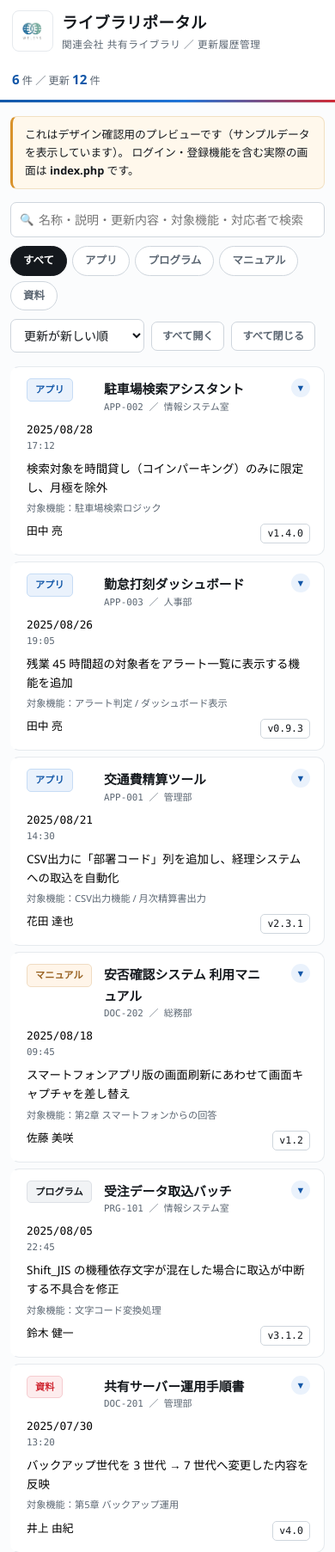
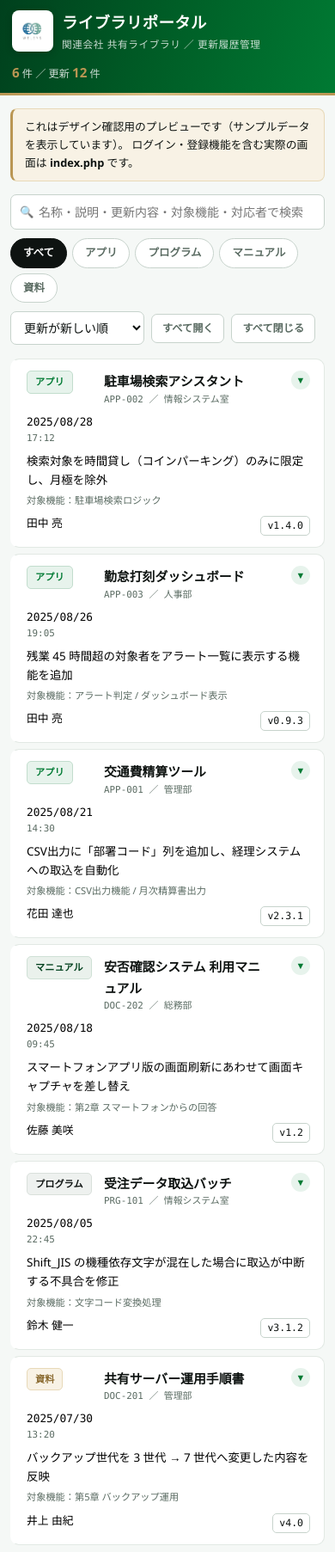
Before and after one commit to tatsuyahanada-eng/MusicLyrics, a PHP site: page /preview.html in a window 390 px wide. Shown: the top 1805 px of the page at 86% size. Run offline with PHP 8.4, Linux system fonts and the light colour scheme.

Commit message:
Recolor the portal in Celtics green, deep green, white and black
Replaces the blue/red accent palette with the Boston Celtics colours while
keeping the content area white.

- :root now defines green (#007a33), bright green, deep green (#00401d), gold
  (#ba9653) and near-black (#0e1311) as the whole palette; every hardcoded
  blue/red value in the stylesheet was swapped for a token
- Header becomes a deep-green bar with a gold rule, white title, gold primary
  button and outlined secondary; the role badge reads gold for admin, white for
  viewer
- Login, setup and offline pages sit on a deep-green field with a white card and
  gold top edge
- Gold marks the highlighted states: open row, its chevron, the latest entry in
  a timeline, the toast rule; deep green marks section headings and labels
- Category and update-kind badges regrouped into green / deep green / gold /
  neutral; muted crimson is kept only for required marks, bug-fix entries,
  delete actions, errors and suspended accounts, where colour carries meaning
- Restored the missing tab style (settings) as a green underline, and fixed the
  header wrapping on narrow screens
- theme-color and manifest theme updated to #007a33; asset and service-worker
  cache versions bumped to v4 so clients pick up the new stylesheet

Checked in the browser at desktop and phone widths across the list, expanded
row, modal, settings and login screens, plus the static preview.

Co-Authored-By: Claude Opus 5 <noreply@anthropic.com>
Claude-Session: https://claude.ai/code/session_01Ca8ksNANpQNRdpec5rMJ66

```diff
--- a/library-portal/assets/library.css
+++ b/library-portal/assets/library.css
@@ -5,18 +5,29 @@
    ============================================================ */
 
 :root {
+  /* --- ベース（白 + わずかに緑を含んだ無彩色） --- */
   --lp-white: #ffffff;
-  --lp-bg: #fbfcfd;
-  --lp-ink: #14181d;          /* 黒（見出し・本文） */
-  --lp-ink-soft: #5b6672;
-  --lp-line: #e6eaee;
-  --lp-line-strong: #cfd6dd;
+  --lp-bg: #f5f8f6;
+  --lp-ink: #0e1311;            /* ブラック（見出し・本文） */
+  --lp-ink-soft: #5a6b62;
+  --lp-line: #e2e9e4;
+  --lp-line-strong: #c7d3cc;
 
-  --lp-blue: #1257a8;
-  --lp-blue-bright: #1f74d8;
-  --lp-blue-soft: #eaf2fc;
-  --lp-red: #d02a35;
-  --lp-red-soft: #fdeced;
+  /* --- ブランドカラー（ボストン・セルティックス） --- */
+  --lp-green: #007a33;          /* セルティックス グリーン：主要アクション */
+  --lp-green-bright: #0f9b48;   /* ホバー・強調 */
+  --lp-green-soft: #e7f3ec;     /* 淡い緑の面 */
+  --lp-green-line: #c2ddcd;     /* 淡い緑の枠線 */
+  --lp-deep: #00401d;           /* ディープグリーン：見出しの強調・区切り */
+  --lp-gold: #ba9653;           /* ゴールド：ハイライト・展開中の目印 */
+  --lp-gold-dark: #8a6a2f;      /* ゴールド（文字用） */
+  --lp-gold-soft: #f8f2e5;
+  --lp-gold-line: #e8d9b8;
+
+  /* --- 注意・エラー（機能上の識別のため最小限で使用） --- */
+  --lp-danger: #9e2a2b;
+  --lp-danger-soft: #fbeded;
+  --lp-danger-line: #eecccc;
 
   --lp-radius: 10px;
   --lp-ease: cubic-bezier(.22, .61, .36, 1);
@@ -38,15 +49,15 @@
 
 /* ---------- Header ---------- */
 .lp-header {
-  background: var(--lp-white);
-  border-bottom: 1px solid var(--lp-line);
+  background: linear-gradient(105deg, var(--lp-deep) 0%, #005c26 46%, var(--lp-green) 100%);
   position: sticky; top: 0; z-index: 30;
+  color: #fff;
 }
 .lp-header::after {
   content: "";
   display: block;
   height: 3px;
-  background: linear-gradient(90deg, var(--lp-blue) 0%, var(--lp-blue-bright) 55%, var(--lp-red) 100%);
+  background: linear-gradient(90deg, var(--lp-gold) 0%, #d8bd83 45%, var(--lp-gold) 100%);
 }
 .lp-header-inner {
   max-width: 1240px; margin: 0 auto;
@@ -54,17 +65,18 @@
   display: flex; align-items: center; justify-content: space-between;
   gap: 18px; flex-wrap: wrap;
 }
-.lp-title { display: flex; align-items: center; gap: 13px; font-size: 1.4rem; font-weight: 700; letter-spacing: .02em; }
+.lp-title { display: flex; align-items: center; gap: 13px; font-size: 1.4rem; font-weight: 700; letter-spacing: .02em; color: #fff; }
 .lp-title-logo {
   width: 60px; height: 60px; object-fit: contain;
   border-radius: 8px; background: #fff; padding: 3px;
-  border: 1px solid var(--lp-line); flex-shrink: 0;
+  border: 1px solid rgba(255, 255, 255, .35); flex-shrink: 0;
+  box-shadow: 0 2px 8px rgba(0, 0, 0, .18);
 }
 .lp-title-text { display: flex; flex-direction: column; }
-.lp-title-sub { font-size: .73rem; font-weight: 500; color: var(--lp-ink-soft); letter-spacing: .05em; margin-top: 1px; }
+.lp-title-sub { font-size: .73rem; font-weight: 500; color: rgba(255, 255, 255, .78); letter-spacing: .05em; margin-top: 1px; }
 .lp-header-actions { display: flex; align-items: center; gap: 14px; }
-.lp-count { font-size: .76rem; color: var(--lp-ink-soft); }
-.lp-count strong { color: var(--lp-blue); font-size: .95rem; }
+.lp-count { font-size: .76rem; color: rgba(255, 255, 255, .8); }
+.lp-count strong { color: var(--lp-gold); font-size: .95rem; }
 
 /* ---------- Buttons ---------- */
 .lp-btn {
@@ -177,10 +201,10 @@
   border-radius: 5px; padding: 3px 9px; white-space: nowrap;
   border: 1px solid;
 }
-.lp-cat-app  { background: var(--lp-blue-soft); border-color: #c6dcf5; color: var(--lp-blue); }
-.lp-cat-prg  { background: #f1f3f5; border-color: #dde1e6; color: var(--lp-ink); }
-.lp-cat-doc  { background: var(--lp-red-soft); border-color: #f6ccd0; color: var(--lp-red); }
-.lp-cat-man  { background: #fff5e9; border-color: #f0dcc2; color: #97601f; }
+.lp-cat-app  { background: var(--lp-green-soft); border-color: var(--lp-green-line); color: var(--lp-green); }
+.lp-cat-prg  { background: #eef1ef; border-color: #d9e0db; color: var(--lp-ink); }
+.lp-cat-doc  { background: var(--lp-gold-soft); border-color: var(--lp-gold-line); color: var(--lp-gold-dark); }
+.lp-cat-man  { background: #eaf1ec; border-color: #cfe0d5; color: var(--lp-deep); }
 
 .lp-ver {
   display: inline-block;
@@ -194,15 +218,15 @@
   width: 22px; height: 22px; justify-self: end;
   display: grid; place-items: center;
   border-radius: 50%;
-  color: var(--lp-blue);
-  background: var(--lp-blue-soft);
+  color: var(--lp-green);
+  background: var(--lp-green-soft);
   font-size: .68rem;
   transition: transform .32s var(--lp-ease), background .2s var(--lp-ease), color .2s var(--lp-ease);
 }
 .lp-row.is-open .lp-chev {
   transform: rotate(180deg);
-  background: var(--lp-red-soft);
-  color: var(--lp-red);
+  background: var(--lp-gold-soft);
+  color: var(--lp-gold-dark);
 }
 
 /* ---------- Accordion body（開閉アニメーション） ---------- */
@@ -366,10 +390,17 @@
   .lp-toolbar-right { margin-left: 0; }
 }
 @media (max-width: 640px) {
-  .lp-header-inner { padding: 11px 14px; }
+  .lp-header-inner { padding: 11px 14px; gap: 10px; }
   .lp-title { font-size: 1.15rem; gap: 10px; }
   .lp-title-logo { width: 48px; height: 48px; }
   .lp-main { padding: 15px 12px 34px; }
+
+  /* 狭い画面ではヘッダーの操作列を1行にまとめる */
+  .lp-header-actions { width: 100%; flex-wrap: wrap; gap: 8px; }
+  .lp-count { order: -1; width: 100%; }
+  .lp-user { margin-left: auto; }
+  .lp-user-btn { flex-direction: row; align-items: center; gap: 8px; padding: 6px 10px; }
+  .lp-header .lp-btn { padding: 8px 13px; font-size: .82rem; }
 }
 
 /* 動きを抑える設定への配慮 */
@@ -450,24 +489,36 @@
   color: var(--lp-ink); text-decoration: none;
   padding: 9px 12px; border-radius: 6px;
 }
-.lp-user-menu-item:hover { background: var(--lp-blue-soft); color: var(--lp-blue); }
-.lp-user-menu-danger:hover { background: var(--lp-red-soft); color: var(--lp-red); }
+.lp-user-menu-item:hover { background: var(--lp-green-soft); color: var(--lp-green); }
+.lp-user-menu-danger:hover { background: var(--lp-danger-soft); color: var(--lp-danger); }
 @keyframes lp-menu-in { from { opacity: 0; transform: translateY(-5px); } to { opacity: 1; transform: translateY(0); } }
+
+/* ---------- 設定画面のセクションタブ ---------- */
+.lp-tabs {
+  display: flex; gap: 4px;
+  border-bottom: 1px solid var(--lp-line);
+  margin-bottom: 2px;
+}
+.lp-tab {
+  font-size: .82rem; font-weight: 700; color: var(--lp-ink-soft);
+  padding: 9px 16px; border-bottom: 3px solid transparent;
+}
+.lp-tab.is-active { color: var(--lp-deep); border-bottom-color: var(--lp-green); }
 
 /* ---------- 通知・注意書き ---------- */
 .lp-notice {
-  background: #fff8ec; border: 1px solid #f2e0c2; border-left: 3px solid #d9922b;
+  background: var(--lp-gold-soft); border: 1px solid var(--lp-gold-line); border-left: 3px solid var(--lp-gold);
   border-radius: 8px; padding: 10px 14px; font-size: .8rem; margin-bottom: 15px;
 }
 .lp-help {
   background: var(--lp-white); border: 1px solid var(--lp-line);
-  border-left: 3px solid var(--lp-blue);
+  border-left: 3px solid var(--lp-green);
   border-radius: 8px; padding: 11px 15px; font-size: .79rem;
-  color: #3c4550; margin: 14px 0 16px;
+  color: #3b4741; margin: 14px 0 16px;
 }
 .lp-form-error {
-  background: var(--lp-red-soft); border: 1px solid #f2ccd0;
-  border-radius: 7px; padding: 9px 12px; font-size: .78rem; color: var(--lp-red);
+  background: var(--lp-danger-soft); border: 1px solid var(--lp-danger-line);
+  border-radius: 7px; padding: 9px 12px; font-size: .78rem; color: var(--lp-danger);
 }
 .lp-field-note { font-size: .69rem; color: var(--lp-ink-soft); }
 .lp-mono { font-family: ui-monospace, Menlo, Consolas, monospace; font-size: .8rem; }
--- a/library-portal/index.php
+++ b/library-portal/index.php
@@ -21,8 +21,8 @@ $csrf    = csrf_token();
   <link rel="icon" href="assets/welsys-logo.jpg">
   <link rel="apple-touch-icon" href="assets/icon-192.png">
   <link rel="manifest" href="manifest.webmanifest">
-  <meta name="theme-color" content="#1257a8">
-  <link rel="stylesheet" href="assets/library.css?v=3">
+  <meta name="theme-color" content="#007a33">
+  <link rel="stylesheet" href="assets/library.css?v=4">
 </head>
 <body class="lp-body">
 
@@ -216,7 +216,7 @@ $csrf    = csrf_token();
       canEdit: <?= $isAdmin ? 'true' : 'false' ?>
     };
   </script>
-  <script src="assets/library.js?v=3"></script>
+  <script src="assets/library.js?v=4"></script>
   <script src="assets/pwa.js?v=1"></script>
 </body>
 </html>
--- a/library-portal/login.php
+++ b/library-portal/login.php
@@ -36,8 +36,8 @@ $to   = (string)($_GET['to'] ?? ($_POST['to'] ?? ''));
   <title>ログイン ｜ ライブラリポータル</title>
   <link rel="icon" href="assets/welsys-logo.jpg">
   <link rel="manifest" href="manifest.webmanifest">
-  <meta name="theme-color" content="#1257a8">
-  <link rel="stylesheet" href="assets/library.css?v=3">
+  <meta name="theme-color" content="#007a33">
+  <link rel="stylesheet" href="assets/library.css?v=4">
 </head>
 <body class="lp-body lp-body-auth">
   <main class="lp-auth">
--- a/library-portal/offline.html
+++ b/library-portal/offline.html
@@ -4,7 +4,8 @@
   <meta charset="UTF-8">
   <meta name="viewport" content="width=device-width, initial-scale=1.0">
   <title>オフライン ｜ ライブラリポータル</title>
-  <link rel="stylesheet" href="assets/library.css?v=3">
+  <meta name="theme-color" content="#007a33">
+  <link rel="stylesheet" href="assets/library.css?v=4">
 </head>
 <body class="lp-body lp-body-auth">
   <main class="lp-auth">
--- a/library-portal/preview.html
+++ b/library-portal/preview.html
@@ -5,7 +5,8 @@
   <meta name="viewport" content="width=device-width, initial-scale=1.0">
   <title>ライブラリポータル（デザインプレビュー）</title>
   <link rel="icon" href="assets/welsys-logo.jpg">
-  <link rel="stylesheet" href="assets/library.css?v=3">
+  <meta name="theme-color" content="#007a33">
+  <link rel="stylesheet" href="assets/library.css?v=4">
 </head>
 <body class="lp-body">
 
@@ -65,6 +66,6 @@
   <div id="toast" class="lp-toast" hidden></div>
 
   <script src="assets/sample-data.js?v=1"></script>
-  <script src="assets/library.js?v=3"></script>
+  <script src="assets/library.js?v=4"></script>
 </body>
 </html>
--- a/library-portal/service-worker.js
+++ b/library-portal/service-worker.js
@@ -5,10 +5,10 @@
      （利用者ごとに内容と権限が異なるため、端末に残さない方針）
    ・オフライン時はナビゲーションを offline.html へ切り替えます
    ============================================================ */
-const CACHE = 'library-portal-v3';
+const CACHE = 'library-portal-v4';
 const SHELL = [
-  'assets/library.css?v=3',
-  'assets/library.js?v=3',
+  'assets/library.css?v=4',
+  'assets/library.js?v=4',
   'assets/settings.js?v=1',
   'assets/pwa.js?v=1',
   'assets/welsys-logo.jpg',
--- a/library-portal/settings.php
+++ b/library-portal/settings.php
@@ -13,7 +13,7 @@ if (($user['role'] ?? '') !== 'admin') {
     <!DOCTYPE html><html lang="ja"><head><meta charset="UTF-8">
     <meta name="viewport" content="width=device-width, initial-scale=1.0">
     <title>設定 ｜ ライブラリポータル</title>
-    <link rel="stylesheet" href="assets/library.css?v=3"></head>
+    <link rel="stylesheet" href="assets/library.css?v=4"></head>
     <body class="lp-body"><main class="lp-main">
       <p class="lp-empty">この画面は管理者のみ利用できます。<br><a href="index.php">ライブラリ一覧へ戻る</a></p>
     </main></body></html>
@@ -35,8 +35,8 @@ $defRole  = lp_default_role();
   <link rel="icon" href="assets/welsys-logo.jpg">
   <link rel="apple-touch-icon" href="assets/icon-192.png">
   <link rel="manifest" href="manifest.webmanifest">
-  <meta name="theme-color" content="#1257a8">
-  <link rel="stylesheet" href="assets/library.css?v=3">
+  <meta name="theme-color" content="#007a33">
+  <link rel="stylesheet" href="assets/library.css?v=4">
 </head>
 <body class="lp-body">
 
--- a/library-portal/setup.php
+++ b/library-portal/setup.php
@@ -55,7 +55,8 @@ $csrf = csrf_token();
   <meta charset="UTF-8">
   <meta name="viewport" content="width=device-width, initial-scale=1.0">
   <title>初回セットアップ ｜ ライブラリポータル</title>
-  <link rel="stylesheet" href="assets/library.css?v=3">
+  <meta name="theme-color" content="#007a33">
+  <link rel="stylesheet" href="assets/library.css?v=4">
 </head>
 <body class="lp-body lp-body-auth">
   <main class="lp-auth">
```
Also changed, not shown: other parts of library-portal/assets/library.css (+86 -66 lines), library-portal/docs/deploy-sakura.md (+1 -1 lines), library-portal/README.md, library-portal/manifest.webmanifest.
